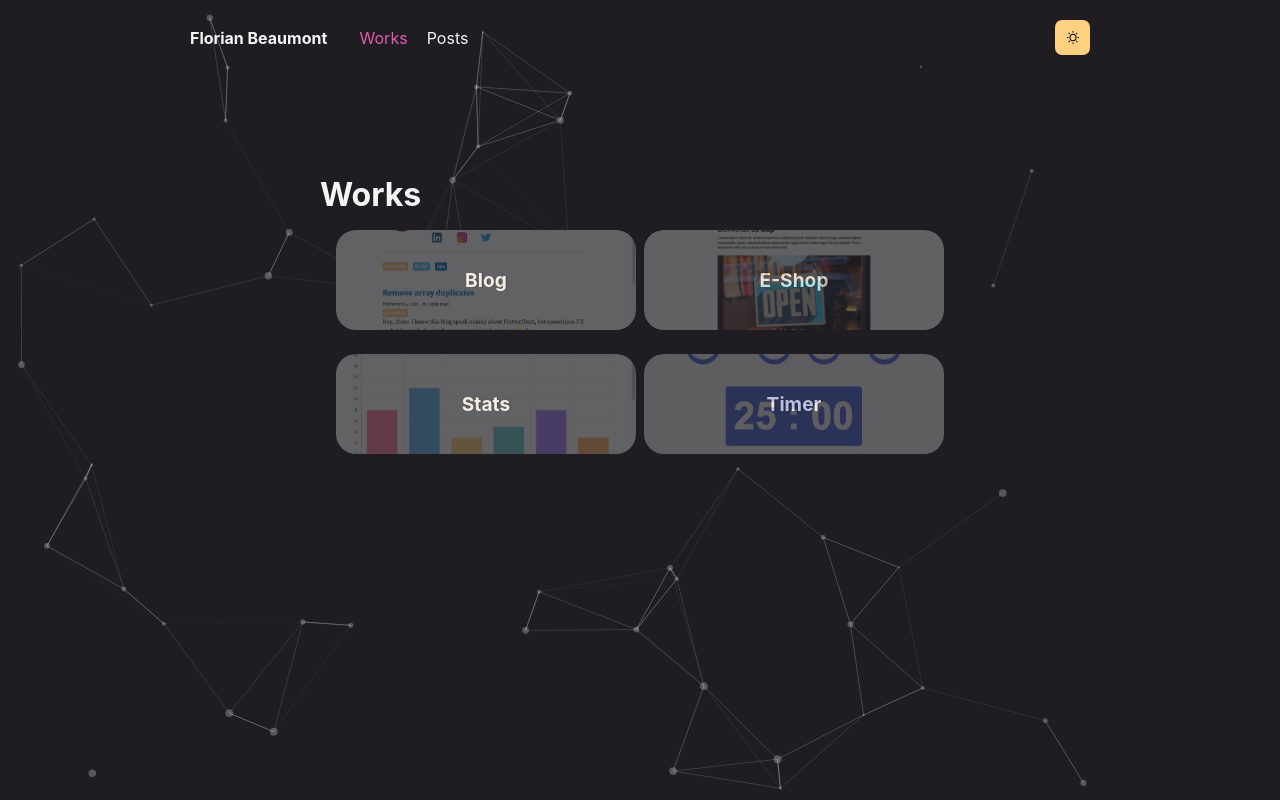
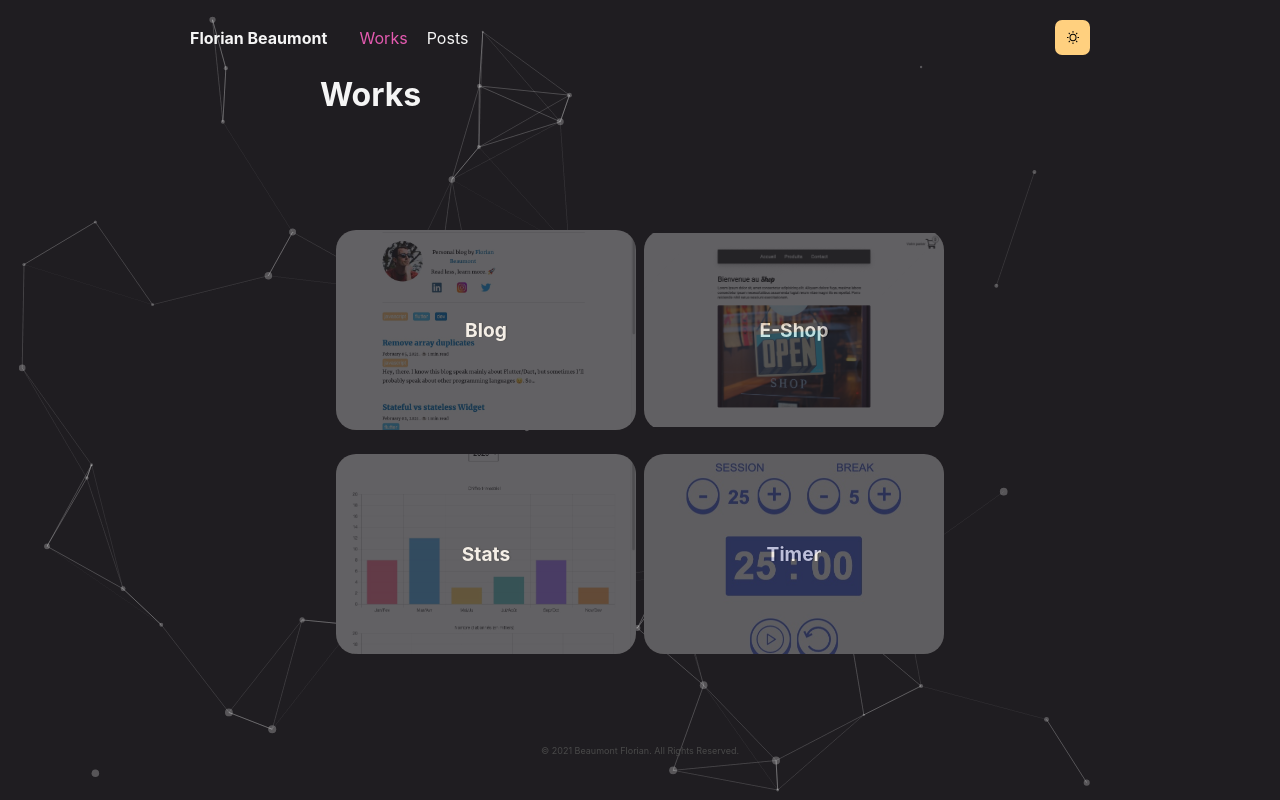
Before and after one commit to BFlorian91/react-portfolio, a React (Create React App) app: page /works in a window 1280 px wide. Shown: the top 800 px of the page. Built offline with nearby package versions, Linux system fonts and the light colour scheme.

Commit message:
update post design

```diff
--- a/src/App.css
+++ b/src/App.css
@@ -1,3 +1,5 @@
+@import url('https://fonts.googleapis.com/css2?family=Patrick+Hand&display=swap');
+
 *,
 ::before,
 ::after {
@@ -6,7 +8,6 @@
   padding: 0;
   text-decoration: none;
   cursor: default;
-  /* color: whitesmoke; */
   list-style-type: none;
 }
 
@@ -37,7 +38,7 @@ a.darkmode {
   background: #1f1d21;
   position: relative;
   z-index: 0;
-  transition: all 0.4s ease-in-out;
+  min-height: 100vh;
 }
 
 .app.lightmode {
@@ -45,14 +46,13 @@ a.darkmode {
   color: #1a2639;
   position: relative;
   z-index: 0;
-  transition: all 0.4s ease-in-out;
+  min-height: 100vh;
 }
 
 .global-container {
   width: 100%;
   max-width: 940px;
   display: flex;
-  justify-content: center;
   align-items: center;
   flex-direction: column;
 }
@@ -66,12 +66,13 @@ a.darkmode {
 
 main {
   width: 100%;
-  /* height: 100vh; */
   max-width: 640px;
+  min-height: 80%;
 }
 
 footer {
-  margin-top: 40px;
+  /* margin-top: 40px; */
+  font-size: xx-small;
   padding: 30px 0 10px 0;
   color: #494949;
 }
--- a/src/App.js
+++ b/src/App.js
@@ -4,6 +4,7 @@ import { Switch, Route } from 'react-router-dom'
 import ParticlesCustom from './Components/Particles/Particles'
 import { ThemeContext } from './Context/ThemeContext'
 import Workscase from './Pages/Workscase/Workscase'
+import PageNotFound from './Pages/404/PageNotFound'
 import Home from './Pages/Home/Home'
 import Header from './Components/Header/Header'
 import Works from './Pages/Works/Works'
@@ -29,6 +30,7 @@ function App() {
             <Route exact path="/works" component={Works} />
             <Route exact path="/works/:id" component={Workscase} />
             <Route exact path="/posts" component={Posts} />
+            <Route path="*" component={PageNotFound} />
           </Switch>
         </main>
         <footer>© 2021 Beaumont Florian. All Rights Reserved.</footer>
--- a/src/Components/Card/Card.css
+++ b/src/Components/Card/Card.css
@@ -4,29 +4,38 @@
   overflow: hidden;
 
   width: 270px;
-
-  cursor: pointer;
-  /* box-shadow: 0px 5px 20px #999; */
 }
 
-.card-image:hover {
+.card-image-dark:hover, .card-image-light:hover {
   transform: scale(1.05);
 
   transition: all 0.4s ease-in-out;
 }
 
-.card-image {
+.card-image-dark {
   position: relative;
   overflow: hidden;
   border-radius: 20px;
-  cursor: pointer !important;
 
   height: 150px;
+  background: #f0e7db1f;
 
   transition: all 0.4s ease-in-out;
 }
 
-.card-image img {
+.card-image-light {
+  position: relative;
+  overflow: hidden;
+  border-radius: 20px;
+
+  height: 150px;
+  background: #1f1d2194;
+  color: whitesmoke;
+
+  transition: all 0.4s ease-in-out;
+}
+
+/* .card-image img {
   position: absolute;
   top: 85%;
   left: 50%;
@@ -34,45 +43,29 @@
   width: 150%;
 
   transform: translate(-50%, -50%);
-}
+} */
 
 .card-body {
   height: 150px;
 
   text-align: center;
-  padding: 15px, 20px;
+  padding: 0.5rem;
   box-sizing: border-box;
 }
 
 .card-title {
+  display: flex;
+  justify-content: center;
+  align-items: center;
   width: 100%;
+  height: 100%;
 
   font-size: 1.2rem;
   padding: 0.5rem;
   text-transform: uppercase;
+  cursor: pointer;
 }
 
-.card-body {
-  padding: 0.5rem;
+.card-title h3 {
+  cursor: pointer;
 }
-
-
-
-/* .card {
-  width: 45ch;
-  height: 45ch;
-
-  background: grey;
-  border-radius: 5px;
-  background-image: url(https://drscdn.500px.org/photo/435236/q%3D80_m%3D1500/v2?webp=true&sig=67031bdff6f582f3e027311e2074be452203ab637c0bd21d89128844becf8e40);
-  background-size: cover;
-  background-position: center center;
-  box-shadow: 0px 10px 30px -5px rgba(0, 0, 0, 0.3);
-  transition: box-shadow 0.5s;
-  will-change: transform;
-  border: 15px solid white;
-}
-
-.card:hover {
-  box-shadow: 0px 30px 100px -10px rgba(0, 0, 0, 0.4);
-} */
--- a/src/Components/Card/Card.jsx
+++ b/src/Components/Card/Card.jsx
@@ -1,19 +1,17 @@
-import React from 'react'
+import React, { useContext } from 'react'
+import { ThemeContext } from '../../Context/ThemeContext'
 
 import './Card.css'
 
-export default function Card({ image, title, description }) {
+export default function Card({ title }) {
+  const { themePreference } = useContext(ThemeContext)
   return (
     <div className="card-container">
-      <div className="card-image">
-        <img src={image} alt="project" />
-      </div>
-      <div className="card-body">
-        <div className="card-title">
-          <h3>{title}</h3>
-        </div>
+      <div className={themePreference.darkmode ? "card-image-dark" : "card-image-light"}>
         <div className="card-body">
-          <p>{description}</p>
+          <div className="card-title">
+            <h3>{title}</h3>
+          </div>
         </div>
       </div>
     </div>
--- /dev/null
+++ b/src/Pages/404/PageNotFound.jsx
@@ -0,0 +1,10 @@
+import './pageNotFound.css';
+
+export default function PageNotFound() {
+  return (
+    <div className='page-not-found-container'>
+      <h1 className='title-404'>404</h1>
+      <h4 className='subtitle-404'>not found</h4>
+    </div>
+  )
+}
--- /dev/null
+++ b/src/Pages/404/pageNotFound.css
@@ -0,0 +1,15 @@
+.page-not-found-container {
+  height: 100%;
+}
+
+.title-404 {
+  font-size: 30em;
+  font-family: 'Patrick Hand', cursive;
+  text-align: center;
+}
+
+.subtitle-404 {
+  font-size: 3em;
+  font-family: 'Patrick Hand', cursive;
+  text-align: center;
+}
--- a/src/Pages/Home/Home.css
+++ b/src/Pages/Home/Home.css
@@ -5,23 +5,23 @@
 }
 
 .sections:nth-child(1) {
-  animation-delay: 0sec;
+  animation-delay: 0;
 }
 
 .sections:nth-child(2) {
+  animation-delay: 100ms;
+}
+
+.sections:nth-child(3) {
   animation-delay: 150ms;
 }
 
-.sections:nth-child(3) {
-  animation-delay: 300ms;
-}
-
 .sections:nth-child(4) {
-  animation-delay: 600ms;
+  animation-delay: 400ms;
 }
 
 .sections:nth-child(5) {
-  animation-delay: 1200ms;
+  animation-delay: 600ms;
 }
 
 @keyframes animate {
@@ -30,9 +30,10 @@
     opacity: 0;
   }
   80% {
-    opacity: 1;
+    opacity: 0.2;
   }
   100% {
     transform: translateY(0);
+    opacity: 1;
   }
 }
--- a/src/Pages/Posts/Posts.css
+++ b/src/Pages/Posts/Posts.css
@@ -2,7 +2,6 @@
   display: flex;
   justify-content: space-around;
   flex-direction: column;
-  animation: animate 1s ease-in-out;
 }
 
 .card-grid {
@@ -14,10 +13,28 @@
   padding: 1rem;
 }
 
+.vertical-slide {
+  opacity: 0;
+  animation: animate 0.3s linear;
+  animation-fill-mode: forwards;
+}
+
+.vertical-slide:nth-child(1) {
+  animation-delay: 150ms;
+}
+
+.vertical-slide:nth-child(2) {
+  animation-delay: 400ms;
+}
+
 @keyframes animate {
   0% {
     opacity: 0;
     transform: translateY(100%);
+  }
+  95% {
+    opacity: 0.4;
+    transform: translateY(1%);
   }
   100% {
     opacity: 1;
--- a/src/Pages/Posts/Posts.jsx
+++ b/src/Pages/Posts/Posts.jsx
@@ -1,32 +1,37 @@
-import React, { useContext } from 'react';
+import React, { useContext } from 'react'
 
-import Card from '../../Components/Card/Card';
-import { ThemeContext } from '../../Context/ThemeContext';
+import Card from '../../Components/Card/Card'
+import { ThemeContext } from '../../Context/ThemeContext'
 
-import { posts } from '../../data/posts.json';
+import { posts } from '../../data/posts.json'
 
-import './Posts.css';
+import './Posts.css'
 
 export default function Posts() {
-
   const { themePreference } = useContext(ThemeContext)
 
   return (
-    <div className='posts-container'>
-      <h1>Posts</h1>
-      <div className='card-grid'>
+    <div className="posts-container">
+      <h1 className='vertical-slide'>Posts</h1>
+      <div className="card-grid vertical-slide">
         {posts.map((item, index) => {
           return (
-            <a key={index} className={themePreference.darkmode ? 'darkmode' : 'lightmode'} href={item.urlPost} target="_blank" rel="noreferrer">
+            <a
+              key={index}
+              className={themePreference.darkmode ? 'darkmode' : 'lightmode'}
+              href={item.urlPost}
+              target="_blank"
+              rel="noreferrer"
+            >
               <Card
                 image={item.image}
                 title={item.title}
                 // description={item.description}
               />
             </a>
-          );
+          )
         })}
       </div>
     </div>
-  );
+  )
 }
--- a/src/Pages/Works/Works.css
+++ b/src/Pages/Works/Works.css
@@ -1,16 +1,7 @@
 .works-container {
   display: flex;
   flex-direction: column;
-  height: 100vh;
-  animation: animate 1s ease-in-out;
 }
-/* TODO RESPONSIVE */
-/* DELETE THIS USE FOR TESTING */
-.works-container h1 {
-  margin-top: 100px;
-}
-/* /////////////////////////// */
-
 
 .card-grid {
   display: grid;
@@ -19,6 +10,7 @@
   grid-row-gap: 1.5rem;
   width: 100%;
   padding: 1rem;
+  margin-top: 100px;
 }
 
 .works-container .card {
@@ -28,7 +20,7 @@
   border-radius: 20px;
   position: relative;
   width: 300px;
-  height: 100px;
+  height: 200px;
   font-weight: bold;
   font-size: 1.2em;
   overflow: hidden;
@@ -55,10 +47,28 @@
   color: #1f1d21;
 }
 
+.vertical-slide {
+  opacity: 0;
+  animation: animate 0.3s linear;
+  animation-fill-mode: forwards;
+}
+
+.vertical-slide:nth-child(3) {
+  animation-delay: 150ms;
+}
+
+.vertical-slide:nth-child(4) {
+  animation-delay: 400ms;
+}
+
 @keyframes animate {
   0% {
     opacity: 0;
     transform: translateY(100%);
+  }
+  80% {
+    opacity: 0.4;
+    transform: translateY(1%);
   }
   100% {
     opacity: 1;
@@ -67,6 +77,7 @@
 }
 
 
+
 @media screen and (max-width: 640px) {
   .card-grid {
     grid-template-columns: 1fr;
--- a/src/Pages/Works/Works.jsx
+++ b/src/Pages/Works/Works.jsx
@@ -12,9 +12,9 @@ export default function Works() {
   const { themePreference } = useContext(ThemeContext)
 
   return (
-    <div className="works-container">
-      <h1>Works</h1>
-      <div className="card-grid">
+    <div className="works-container vertical-slide">
+      <h1 className="vertical-slide">Works</h1>
+      <div className="card-grid vertical-slide">
         {datas.map((item, index) => {
           return (
             <Link
@@ -24,17 +24,14 @@ export default function Works() {
             >
               <div
                 className={
-                  themePreference.darkmode ? 'card darkmode' : 'card lightmode'
+                  themePreference.darkmode
+                    ? 'card darkmode'
+                    : 'card lightmode'
                 }
               >
                 <img src={item.images[0]} />
                 <p>{item.title}</p>
               </div>
-              {/* <Card
-                // image={item.image}
-                // title={item.title}
-                // description={item.description}
-              /> */}
             </Link>
           )
         })}
```
